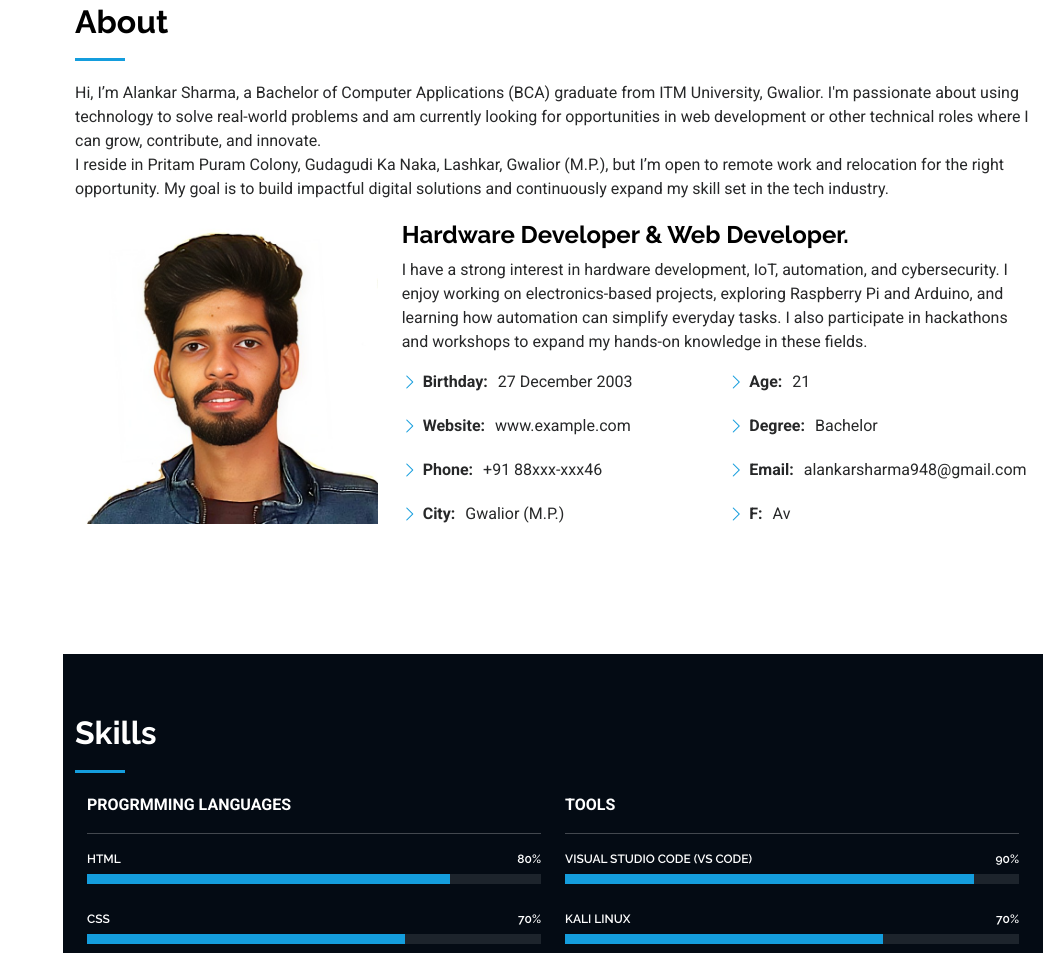
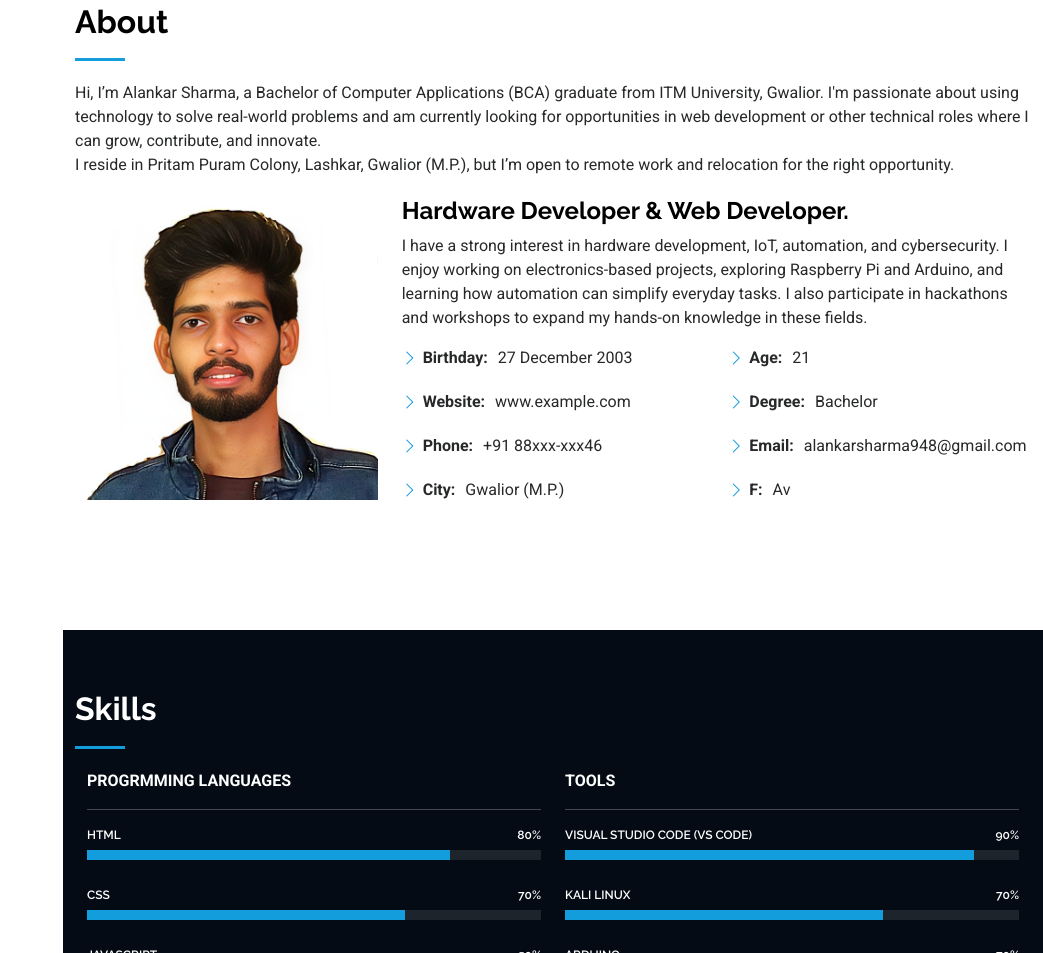
Before and after one commit to CreaterAlankar7/portfolio, a plain HTML site: page index.html in a window 1280 px wide. Shown: the part 857-1810 px from the top of the page, without its empty margins (237-1280 px from the left). Drawn offline with Linux system fonts and the light colour scheme.

Commit message:
Update index.html

```diff
--- a/index.html
+++ b/index.html
@@ -93,7 +93,7 @@
       <div class="container section-title" data-aos="fade-up">
         <h2>About</h2>
         <p>Hi, I’m Alankar Sharma, a Bachelor of Computer Applications (BCA) graduate from ITM University, Gwalior. I'm passionate about using technology to solve real-world problems and am currently looking for opportunities in web development or other technical roles where I can grow, contribute, and innovate.</p>
-        <p>I reside in Pritam Puram Colony, Gudagudi Ka Naka, Lashkar, Gwalior (M.P.), but I’m open to remote work and relocation for the right opportunity. My goal is to build impactful digital solutions and continuously expand my skill set in the tech industry.</p>
+        <p>I reside in Pritam Puram Colony, Lashkar, Gwalior (M.P.), but I’m open to remote work and relocation for the right opportunity.</p>
       </div><!-- End Section Title -->
 
       <div class="container" data-aos="fade-up" data-aos-delay="100">
```
